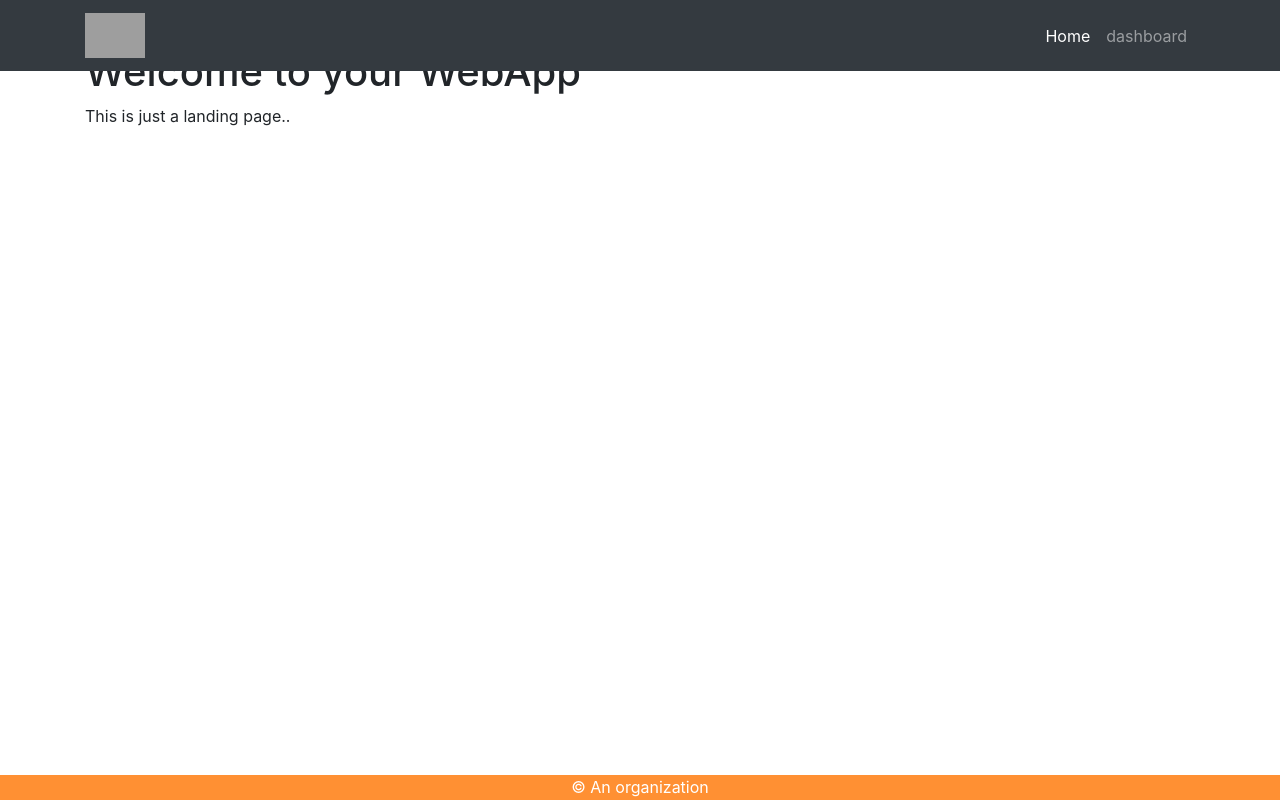
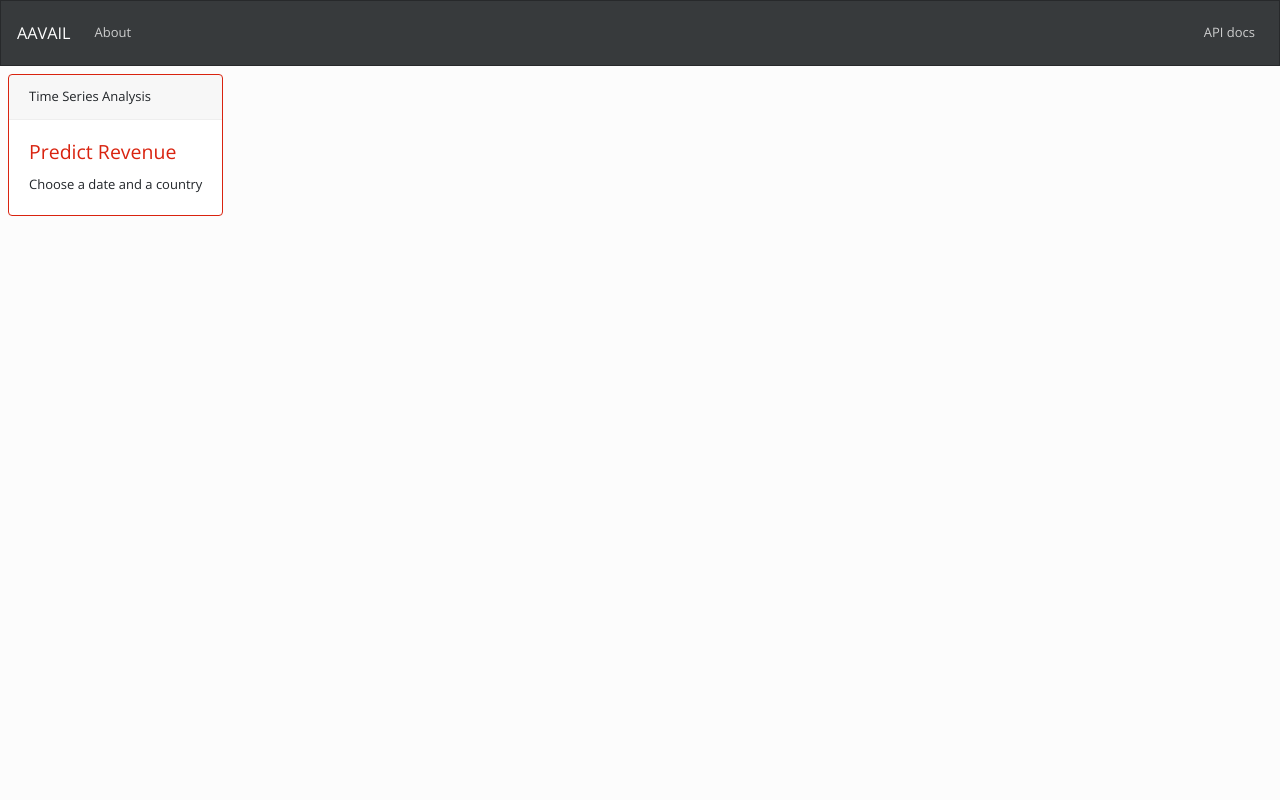
Before and after one commit to pistolilla/coursera-ibm-ai-workflow, a Python web app: template templates/index.html in a window 1280 px wide. Run offline with Jinja, Linux system fonts and the light colour scheme; the template is opened without the code that fills it, so the values that code supplies are empty; some libraries are stand-ins or nearby versions; grey boxes are pictures that could not be loaded.

Commit message:
base html template

```diff
--- a/templates/base.html
+++ b/templates/base.html
@@ -1,113 +1,45 @@
-<!DOCTYPE html>
-<html lang="en">
-
+<html>
     <head>
         <meta charset="utf-8">
-    <meta name="viewport" content="width=device-width, initial-scale=1, shrink-to-fit=no">
-    <meta name="description" content="">
-    <meta name="author" content="">
-
-    <title>Model server</title>
-
-    <!-- Bootstrap core CSS -->
-    <link href="{{ url_for('static', filename='vendor/bootstrap/css/bootstrap.min.css') }}" rel="stylesheet">
-
-    <!-- Custom styles for this template -->
-    <link href="{{ url_for('static', filename='css/logo-nav.css') }}" rel="stylesheet">
-    <link href="{{ url_for('static', filename='code.css') }}" rel="stylesheet">
-
-    <!-- Custom style for the tables -->
+        <meta name="viewport" content="width=device-width, initial-scale=1">
+        <title>AAVAIL Business Intelligence</title>
+        <link rel="stylesheet" href="//stackpath.bootstrapcdn.com/bootswatch/4.3.1/simplex/bootstrap.min.css">
+        <link href="//stackpath.bootstrapcdn.com/font-awesome/4.7.0/css/font-awesome.min.css" rel="stylesheet" integrity="sha384-wvfXpqpZZVQGK6TAh5PVlGOfQNHSoD2xbE+QkPxCAFlNEevoEH3Sl0sibVcOQVnN" crossorigin="anonymous">
+        <script src="//ajax.googleapis.com/ajax/libs/jquery/3.3.1/jquery.min.js"></script>
+        <script src="//cdnjs.cloudflare.com/ajax/libs/twitter-bootstrap/4.3.1/js/bootstrap.min.js"></script>
+        <script src="{{ url_for('static', filename='functions.js') }}"></script>
         <style>
-        #questions {
-	font-family: "Trebuchet MS", Arial, Helvetica, sans-serif;
-	border-collapse: collapse;
-	width: 100%;
+            select {
+                height: 100px;
+                resize: vertical;
+                overflow: auto;
             }
-
-	#questions td, #questions th {
-	border: 1px solid #ddd;
-	padding: 8px;
-	}
-
-	#questions tr:nth-child(even){background-color: #f2f2f2;}
-	#questions tr:hover {background-color: #ddd;}
-
-	#questions th {
-	padding-top: 12px;
-	padding-bottom: 12px;
-	text-align: left;
-	background-color: #5dade2;
-	color: white;
+            .loadinggif {
+                display: block;
+                margin: 10px auto;
+                width: 48;
             }
         </style>
-
-   <!-- Custom style for the footer -->
-   <style>
-    .footer {
-    position: fixed;
-    left: 0;
-    bottom: 0;
-    width: 100%;
-    height: 25px;
-    background-color: #ff9033;
-    color: white;
-    text-align: center;
-    }
-  </style>
-
     </head>
-
     <body>
 
-    <!-- Navigation -->
-    <nav class="navbar navbar-expand-lg navbar-dark bg-dark fixed-top">
-      <div class="container">
-        <a class="navbar-brand" href="#">
-          <img src="{{ url_for('static', filename='owl.png') }}" width="60" alt="">
-        </a>
-        <button class="navbar-toggler" type="button" data-toggle="collapse" data-target="#navbarResponsive" aria-controls="navbarResponsive" aria-expanded="false" aria-label="Toggle navigation">
+    <!-- navigation bar -->
+    <nav class="navbar navbar-expand-lg navbar-dark bg-dark">
+        <a href="/" class="navbar-brand">AAVAIL</a>
+        <button class="navbar-toggler" type="button" data-toggle="collapse" data-target="#navbarColor02" aria-controls="navbarColor02" aria-expanded="false" aria-label="Toggle navigation">
             <span class="navbar-toggler-icon"></span>
         </button>
-        <div class="collapse navbar-collapse" id="navbarResponsive">
+        <div class="collapse navbar-collapse" id="navbarColor02">
+            <ul class="navbar-nav navbar-left">
+                <li class="nav-item"><a class="nav-link" href="?about=1">About</a></li>
+            </ul>
             <ul class="navbar-nav ml-auto">
-            <li class="nav-item active">
-              <a class="nav-link" href="index">Home
-                <span class="sr-only">(current)</span>
-              </a>
-            </li>
-	    <li class="nav-item">
-	    <a class="nav-link" href="{{ url_for('dashboard') }}">dashboard</a>
-	    </li>
+                <li class="nav-item"><a class="nav-link" href="?about=1">API docs</a></li>
             </ul>
-        </div>
         </div>
     </nav>
 
-    <!-- Page Content-->
-    <div class="container">
-
-    {% with messages = get_flashed_messages() %}
-        {% if messages %}
-        <ul class=flashes>
-	{% for message in messages %}
-        <li>{{ message }}</li>
-	{% endfor %}
-        </ul>
-        {% endif %}
-    {% endwith %}
-
     {% block content %}{% endblock %}
 
-    </div>
-
-    <!-- Bootstrap core JavaScript -->
-    <script src="{{ url_for('static', filename='vendor/jquery/jquery.min.js')}}"></script>
-    <script src="{{ url_for('static', filename='vendor/bootstrap/js/bootstrap.bundle.min.js')}}"></script>
-
     </body>
-
-  <div class="footer">
-  <p>&copy; An organization</p>
-  </div>
-
 </html>
--- a/templates/index.html
+++ b/templates/index.html
@@ -1,8 +1,16 @@
 {% extends "base.html" %}
 
 {% block content %}
-<h1 class="mt-5">Welcome to your WebApp</h1>
-
-This is just a landing page..
+<div class="container m-2">
+    <div class="row">
+            <div class="card border-primary mb-3" style="max-width: 20rem;">
+                <div class="card-header">Time Series Analysis</div>
+                <div class="card-body">
+                    <h4 class="card-title"><a href="/bigoven/diets">Predict Revenue</a></h4>
+                    <p class="card-text">Choose a date and a country</p>
+                </div>
+            </div>
+    </div>
+</div>
 
 {% endblock %}
```
Also changed, not shown: static/functions.js (added). Lines whose indentation alone changed are shown as unchanged.
